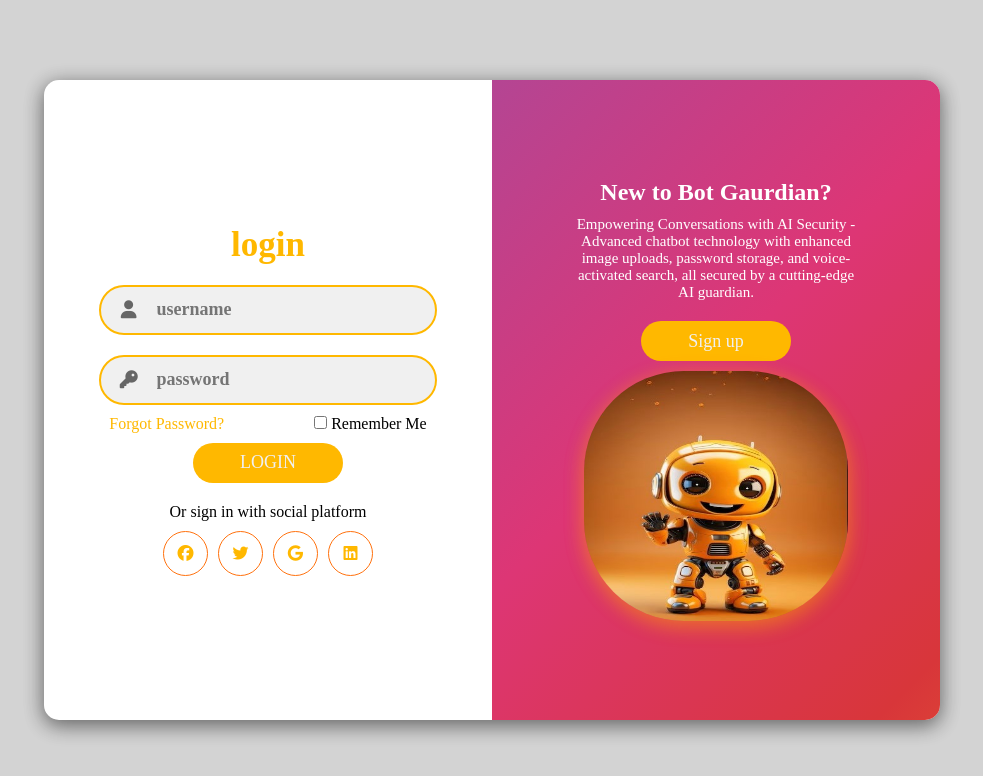
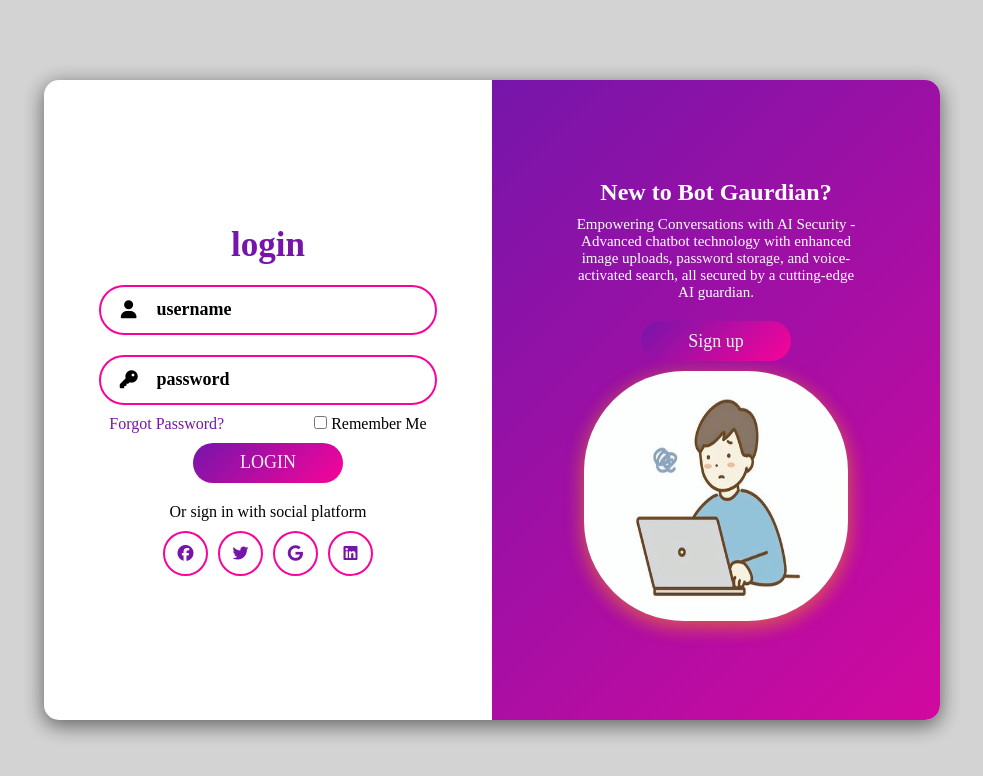
Before and after one commit to Pranjali2217/Bot-Guardian, a plain HTML site: page index.html in a window 1280 px wide. Shown: the whole page, without its empty margins (148-1131 px from the left). Drawn offline with Linux system fonts and the light colour scheme.

Commit message:
add image

```diff
--- a/index.html
+++ b/index.html
@@ -101,7 +101,7 @@
                     <p>Elevating Your AI Experience - Unlocking the power of advanced chatbot technology with improved features, secured image uploads, password storage, and voice-activated search, all safeguarded by our trusted AI guardian."</p>
                     <button class="btn" id="sign-in-btn">Sign in</button>
                 </div>
-                <img src="login.jpg" alt="" class="image">
+                <img src="signin.jpeg" alt="" class="image">
             </div>
             <div class="panel right-panel">
                 <div class="content">
@@ -109,7 +109,7 @@
                     <p>Empowering Conversations with AI Security - Advanced chatbot technology with enhanced image uploads, password storage, and voice-activated search, all secured by a cutting-edge AI guardian.</p>
                     <button class="btn" id="sign-up-btn">Sign up</button>
                 </div>
-                <img src="register.jpg" alt="" class="image">
+                <img src="signup.jpeg" alt="" class="image">
             </div>
         </div>
     </div>
--- a/style.css
+++ b/style.css
@@ -30,9 +30,7 @@ body{
     left:-50%;
     width: 100%;
     height:100%;
-    /* background: linear-gradient(315.01deg, #ffb800,#ff710d); */
-    background: linear-gradient(315.01deg, #ee7724, #d8363a, #dd3675, #b44593);
-
+    background: linear-gradient(315.01deg, #f7049a, #7615aa);
     z-index:6;
     transform:translateX(100%);
     transition: 1s ease-in-out;
@@ -74,16 +72,16 @@ form.sign-up-form{
 
 .title{
     font-size: 35px;
-    color: #ffb800;
+    color: #7615aa;
     margin-bottom: 10px;
 }
 
 .input-field{
     width: 100%;
     height: 50px;
-    background: #f0f0f0;
+    background: white;
     margin: 10px 0;
-    border: 2px solid #ffb800;
+    border: 2px solid #f7049a;
     border-radius: 50px;
     display: flex;
     align-items: center;
@@ -92,7 +90,7 @@ form.sign-up-form{
 .input-field i{
     flex:1;
     text-align:center;
-    color:#666;
+    color:black;
     font-size: 18px;
 }
 
@@ -104,11 +102,16 @@ form.sign-up-form{
     width: 100px;
     font-size: 18px;
     font-weight:600;
-    color:#444;
+    color:black;
+}
+
+.input-field ::placeholder{
+    color:black;
 }
 
 .btn{
-    background-color:#ffb800;
+    /* background-color:#7615aa; */
+    background: linear-gradient(315.01deg, #f7049a, #7615aa);
     color:#f0f0f0;
     font-size: 18px;
     border-radius: 50px;
@@ -119,18 +122,18 @@ form.sign-up-form{
     cursor:pointer;
 }
 
-.btn-hover{
-    background:#ff710d;
-}
-
 .forgot-pass-remember-me{
 	display: flex;
 	justify-content: center;
 	gap: 90px;
 }
 
+.forgot-pass-remember-me #ForgotPassword{
+    color:#7615aa;
+}
+
 .forgot-pass-remember-me #ForgotPassword:hover{
-	color: #008d7f;
+	color: #f7049a;
 }
 
 .social-text{
@@ -148,22 +151,21 @@ form.sign-up-form{
     width:45px;
     margin: 0 5px;
     border-radius: 50px;
-    border: 1px solid #444;
+    border: 2px solid #f7049a;
     display: flex;
     justify-content: center;
     align-items:center;
-    color:#ffb800;
-    border-color:#ff710d
+    color:#7615aa;
 }
 
 a{
     text-decoration: none;
-    color:#ffb800;
+    color:#7615aa;
 }
 
 .social-icon:hover{
-    color:#ff710d;
-    border-color:#ff710d
+    color:#f7049a;
+    border-color:#f7049a;
 }
 
 .panels-container{
```
Also changed, not shown: signin.jpeg (added), signup.jpeg (added).
